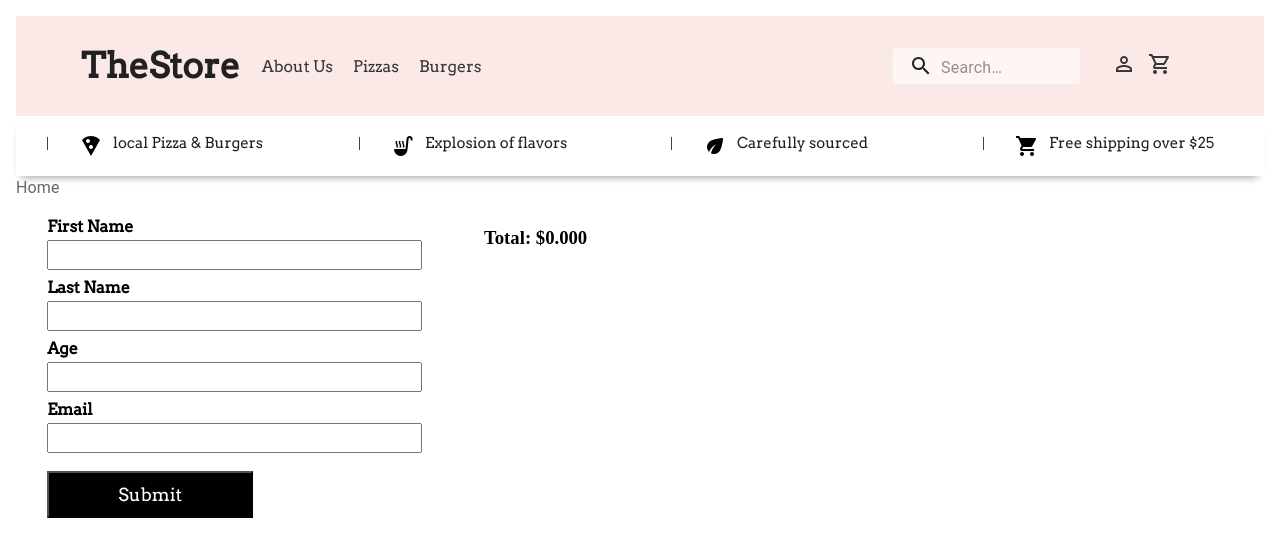
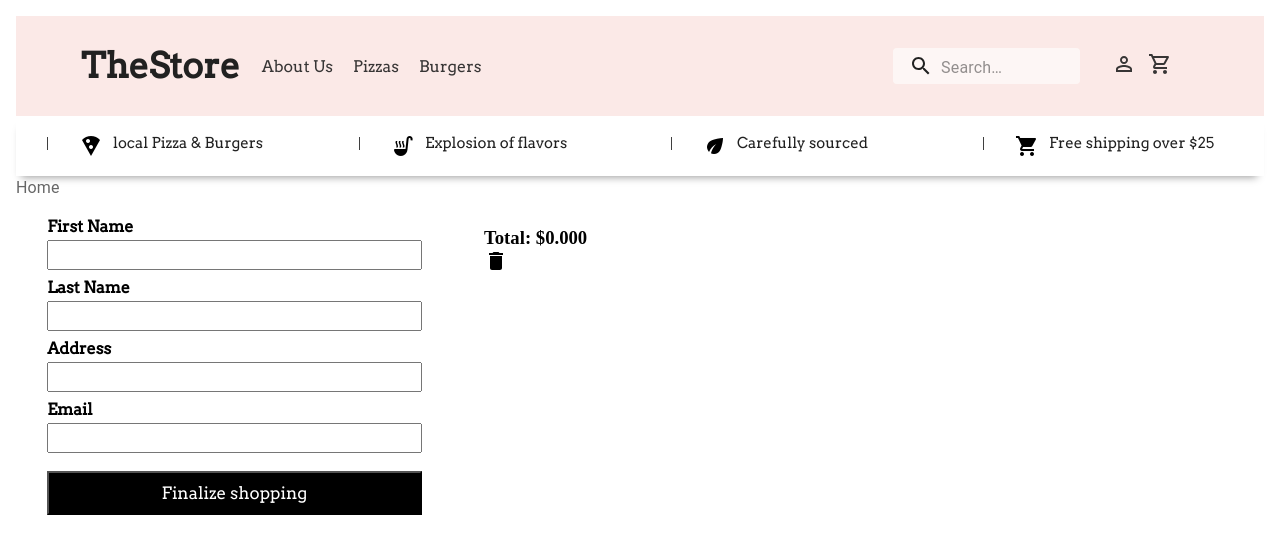
Before and after one commit to EloisaCB43/TheStore, a React (Create React App) app: page /cart in a window 1280 px wide. Shown: the top 556 px of the page. Built offline with nearby package versions, Linux system fonts and the light colour scheme; the HTML template or start-up script is replaced by a standard one.

Commit message:
Adding firebase logic to cart

```diff
--- a/src/components/ItemListContainer/ItemListContainer.jsx
+++ b/src/components/ItemListContainer/ItemListContainer.jsx
@@ -31,7 +31,6 @@ const ItemListContainer = () => {
           return { ...item.data(), id: item.id };
         });
         setProducts(listProducts);
-        console.log(listProducts);
       } catch (err) {
         console.log(err);
       } finally {
--- a/src/views/ShoppingCart/ShoppingCart.jsx
+++ b/src/views/ShoppingCart/ShoppingCart.jsx
@@ -1,14 +1,81 @@
 import { CartStyled, MainContainer, ItemTotal } from "./CartStyled";
+import DeleteIcon from "@mui/icons-material/Delete";
 import { Context } from "../../context/customContext";
 import { useContext } from "react";
 import Form from "./cartForm";
+import { db } from "../../firebase/firebase";
+import {
+  collection,
+  addDoc,
+  serverTimestamp,
+  doc,
+  updateDoc,
+} from "firebase/firestore";
+import { useForm } from "react-hook-form";
+import { yupResolver } from "@hookform/resolvers/yup";
+import * as yup from "yup";
+
+const SignupSchema = yup.object().shape({
+  firstName: yup.string().required(),
+  address: yup.string().required(),
+  email: yup.string().email().required(),
+});
 
 const Cart = () => {
-  const { cart, total } = useContext(Context);
+  const { cart, total, clearCart } = useContext(Context);
+
+  const {
+    register,
+    formState: { errors },
+    getValues,
+  } = useForm({
+    resolver: yupResolver(SignupSchema),
+  });
+
+  const sale = async () => {
+    const user = getValues();
+    const salesCollection = collection(db, "sales");
+    const result = await addDoc(salesCollection, {
+      user,
+      items: cart,
+      total: total,
+      date: serverTimestamp(),
+    });
+    console.log(result.id);
+    clearCart();
+  };
+
+  const updateStock = () => {
+    Promise.all([
+      ...cart.map((item) => {
+        const update = doc(db, "products", item.id);
+        return updateDoc(update, { stock: item.stock - item.quantity });
+      }),
+    ]).then((values) => {
+      console.log("This is the info", values);
+    });
+  };
+
+  const finalizeShopping = () => {
+    const user = getValues();
+
+    if (!cart.length) {
+      alert("There's nothing in the cart.");
+      return;
+    }
+
+    if (user.address && user.firstName && user.lastName && user.email) {
+      sale();
+      updateStock();
+      return;
+    }
+
+    alert("Please enter your valid information");
+  };
 
   return (
     <MainContainer>
-      <Form />
+      <Form register={register} errors={errors} onSubmit={finalizeShopping} />
       <ItemTotal>
         {cart.map((product) => (
           <CartStyled key={product.id} product={product}></CartStyled>
@@ -16,9 +83,9 @@ const Cart = () => {
         <h3 style={{ marginTop: "10px" }}>{`Total: $${Math.round(total).toFixed(
           3
         )} `}</h3>
+        <DeleteIcon onClick={() => clearCart(cart)} />
       </ItemTotal>
     </MainContainer>
   );
 };
-
 export default Cart;
--- a/src/views/ShoppingCart/cartForm.jsx
+++ b/src/views/ShoppingCart/cartForm.jsx
@@ -1,7 +1,5 @@
 import React from "react";
-import { useForm } from "react-hook-form";
-import { yupResolver } from "@hookform/resolvers/yup";
-import * as yup from "yup";
+
 import { styled } from "@mui/system";
 
 const DivForm = styled("div")(({ theme }) => ({
@@ -25,37 +23,20 @@ const InputStyled = styled("input")(({ theme }) => ({
 const ButtonSubmit = styled("button")(({ theme }) => ({
   fontFamily: theme.palette.primaryText.family,
   marginTop: "10px",
-  fontSize: "18px",
-  padding: "11px",
+  fontSize: "17px",
+  padding: "10px",
   color: "white",
   background: "black",
-  width: "55%",
+  width: "100%",
   "&:hover": {
     color: "black",
     background: "white",
   },
 }));
 
-const SignupSchema = yup.object().shape({
-  firstName: yup.string().required(),
-  age: yup.number().required().positive().integer(),
-  email: yup.string().email().required(),
-});
-
-const Form = () => {
-  const {
-    register,
-    handleSubmit,
-    formState: { errors },
-  } = useForm({
-    resolver: yupResolver(SignupSchema),
-  });
-  const onSubmit = (data) => {
-    alert(JSON.stringify(data));
-  };
-
+const Form = ({ register, errors, onSubmit }) => {
   return (
-    <DivForm onSubmit={handleSubmit(onSubmit)}>
+    <DivForm>
       <DivLabel>
         <label>First Name</label>
         <InputStyled {...register("firstName")} />
@@ -69,12 +50,9 @@ const Form = () => {
       </DivLabel>
 
       <DivLabel>
-        <label>Age</label>
-        <InputStyled
-          type="number"
-          {...register("age", { valueAsNumber: true })}
-        />
-        {errors.age && <p>{errors.age.message}</p>}
+        <label>Address</label>
+        <InputStyled {...register("address")} />
+        {errors.address && <p>{errors.address.message}</p>}
       </DivLabel>
 
       <DivLabel>
@@ -83,7 +61,9 @@ const Form = () => {
         {errors.email && <p>{errors.email.message}</p>}
       </DivLabel>
 
-      <ButtonSubmit type="submit">Submit</ButtonSubmit>
+      <ButtonSubmit type="submit" onClick={onSubmit}>
+        Finalize shopping
+      </ButtonSubmit>
     </DivForm>
   );
 };
```
Also changed, not shown: text.txt (deleted).
